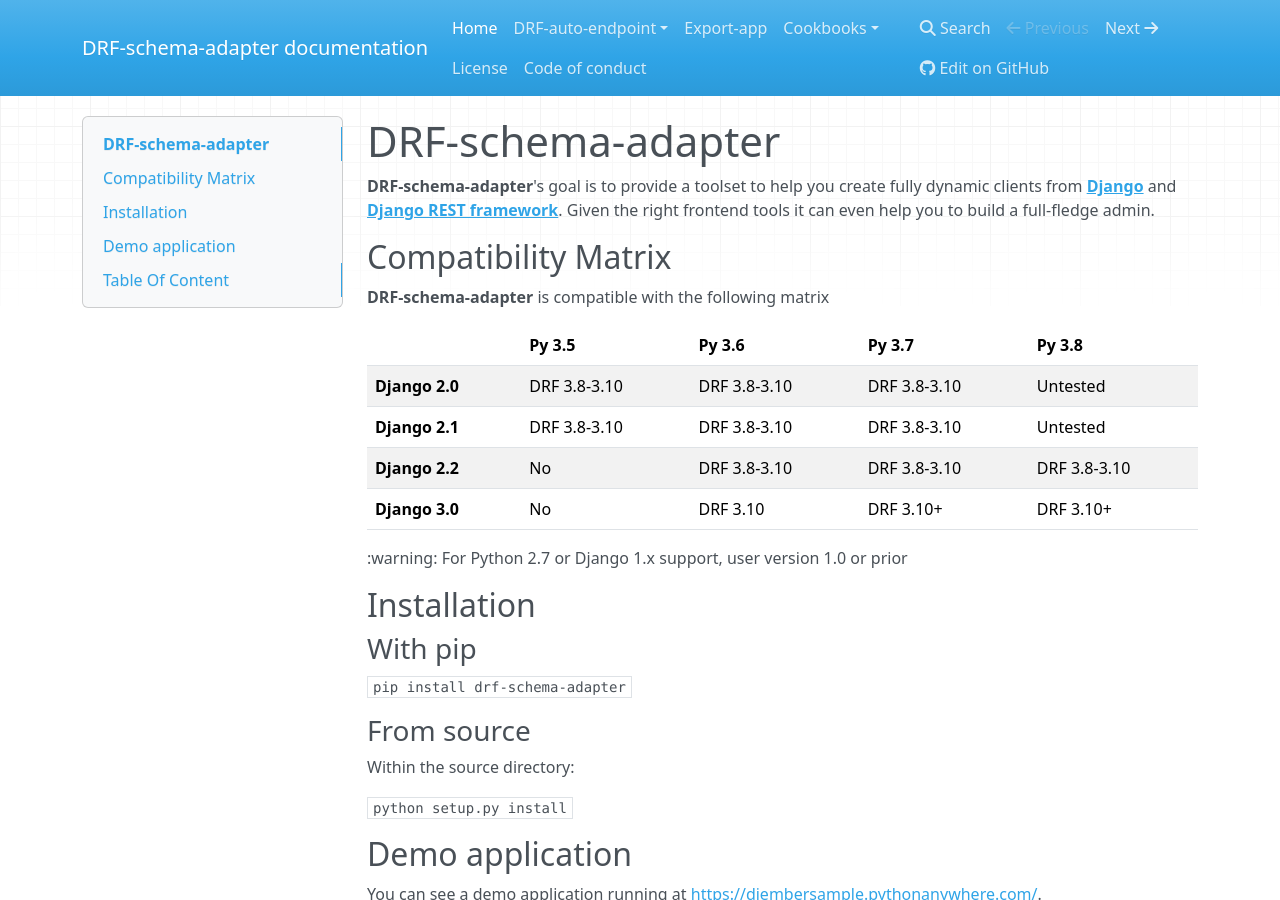
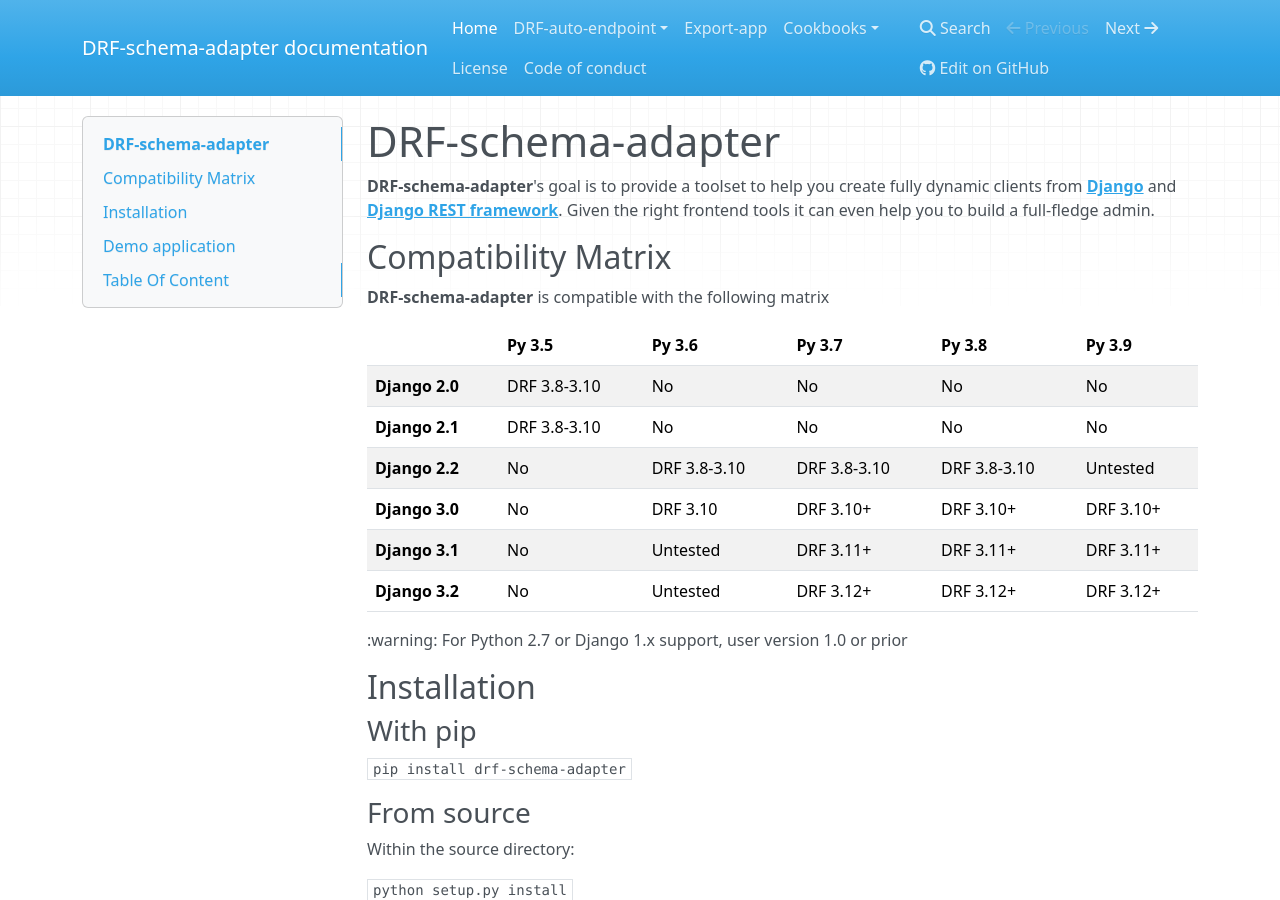
Before and after one commit to drf-forms/drf-schema-adapter, an MkDocs documentation site: the page built from docs/index.md, in a window 1280 px wide and 900 px high. Built offline with MkDocs 1.6.1, drawn with Linux system fonts in a browser that asks for light colours; nearby versions of some CDN libraries; old or Windows-style settings are respelled for this version of MkDocs.

Commit message:
:bookmark: 2.0.9

```diff
--- a/docs/index.md
+++ b/docs/index.md
@@ -9,12 +9,14 @@
 
 **DRF-schema-adapter** is compatible with the following matrix
 
-|                 | Py 3.5       | Py 3.6       | Py 3.7       | Py 3.8       |
-| --------------- | ------------ | ------------ | ------------ | ------------ |
-| **Django 2.0**  | DRF 3.8-3.10 | DRF 3.8-3.10 | DRF 3.8-3.10 | Untested     |
-| **Django 2.1**  | DRF 3.8-3.10 | DRF 3.8-3.10 | DRF 3.8-3.10 | Untested     |
-| **Django 2.2**  | No           | DRF 3.8-3.10 | DRF 3.8-3.10 | DRF 3.8-3.10 |
-| **Django 3.0**  | No           | DRF 3.10     | DRF 3.10+    | DRF 3.10+    |
+|                 | Py 3.5       | Py 3.6       | Py 3.7       | Py 3.8       | Py 3.9       |
+| --------------- | ------------ | ------------ | ------------ | ------------ | ------------ |
+| **Django 2.0**  | DRF 3.8-3.10 | No           | No           | No           | No           |
+| **Django 2.1**  | DRF 3.8-3.10 | No           | No           | No           | No           |
+| **Django 2.2**  | No           | DRF 3.8-3.10 | DRF 3.8-3.10 | DRF 3.8-3.10 | Untested     |
+| **Django 3.0**  | No           | DRF 3.10     | DRF 3.10+    | DRF 3.10+    | DRF 3.10+    |
+| **Django 3.1**  | No           | Untested     | DRF 3.11+    | DRF 3.11+    | DRF 3.11+    |
+| **Django 3.2**  | No           | Untested     | DRF 3.12+    | DRF 3.12+    | DRF 3.12+    |
 
 :warning: For Python 2.7 or Django 1.x support, user version 1.0 or prior
 
```
Also changed, not shown: README.md (+8 -6 lines), setup.py (+6 -1 lines), 1 other file.
